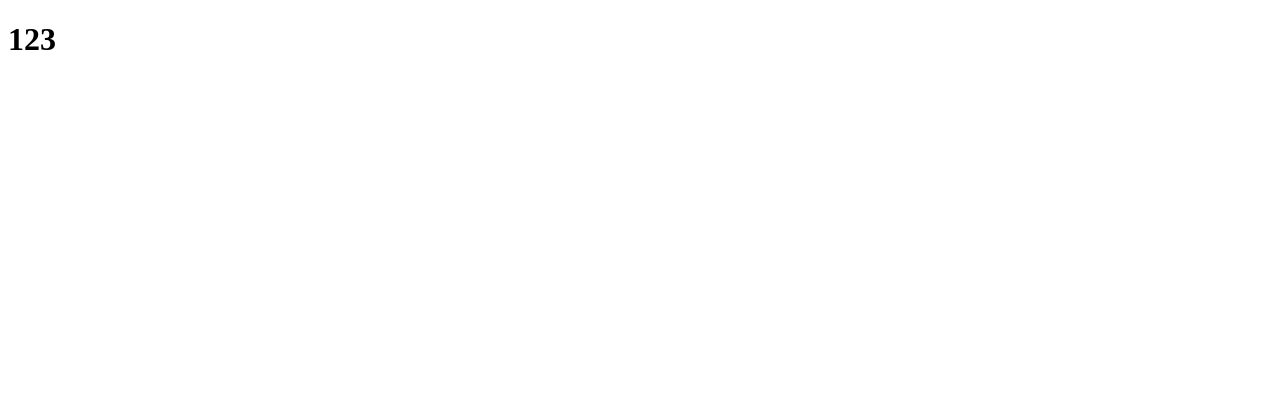
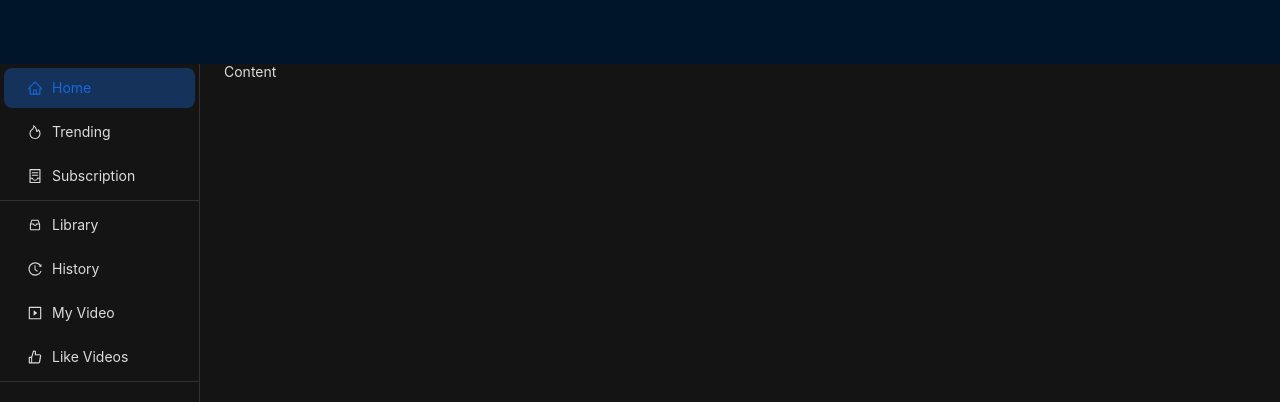
Before and after one commit to iovitz/belial, a React app in the folder client/: page / in a window 1280 px wide. Shown: the top 402 px of the page. Built offline with nearby package versions, Linux system fonts and the light colour scheme.

Commit message:
feat: 前端layout布局

```diff
--- a/client/public/index.html
+++ b/client/public/index.html
@@ -1,14 +1,11 @@
-<!DOCTYPE html>
+<!doctype html>
 <html lang="en">
   <head>
     <meta charset="utf-8" />
     <link rel="icon" href="%PUBLIC_URL%/favicon.ico" />
     <meta name="viewport" content="width=device-width, initial-scale=1" />
     <meta name="theme-color" content="#000000" />
-    <meta
-      name="description"
-      content="Web site created using create-react-app"
-    />
+    <meta name="description" content="Web site created using create-react-app" />
     <link rel="apple-touch-icon" href="%PUBLIC_URL%/logo192.png" />
     <!--
       manifest.json provides metadata used when your web app is installed on a
@@ -28,7 +25,7 @@
   </head>
   <body>
     <noscript>You need to enable JavaScript to run this app.</noscript>
-    <div id="root"></div>
+    <div id="__APP_CONTAINER__"></div>
     <!--
       This HTML file is a template.
       If you open it directly in the browser, you will see an empty page.
--- a/client/src/App.tsx
+++ b/client/src/App.tsx
@@ -1,10 +1,93 @@
 import React from 'react'
+import type { MenuProps } from 'antd'
+import { Layout, Menu, theme } from 'antd'
+import {
+  HomeOutlined,
+  FireOutlined,
+  LikeOutlined,
+  PlaySquareOutlined,
+  HistoryOutlined,
+  ContainerOutlined,
+  InboxOutlined,
+} from '@ant-design/icons'
 
-function App() {
+const { Header, Content, Sider } = Layout
+
+const menuItems: MenuProps['items'] = [
+  {
+    key: `1`,
+    icon: React.createElement(HomeOutlined),
+    label: `Home`,
+  },
+  {
+    key: `2`,
+    icon: React.createElement(FireOutlined),
+    label: `Trending`,
+  },
+  {
+    key: `3`,
+    icon: React.createElement(ContainerOutlined),
+    label: `Subscription`,
+  },
+  {
+    type: 'divider', // Must have
+  },
+  {
+    key: `4`,
+    icon: React.createElement(InboxOutlined),
+    label: `Library`,
+  },
+  {
+    key: `5`,
+    icon: React.createElement(HistoryOutlined),
+    label: `History`,
+  },
+  {
+    key: `6`,
+    icon: React.createElement(PlaySquareOutlined),
+    label: `My Video`,
+  },
+  {
+    key: `7`,
+    icon: React.createElement(LikeOutlined),
+    label: `Like Videos`,
+  },
+  {
+    type: 'divider', // Must have
+  },
+]
+
+const App: React.FC = () => {
+  const {
+    token: { colorBgContainer },
+  } = theme.useToken()
+
   return (
-    <div className='App'>
-      <h1>123</h1>
-    </div>
+    <Layout
+      style={{
+        height: '100%',
+      }}>
+      <Header style={{ display: 'flex', alignItems: 'center' }}>
+        <div className='demo-logo' />
+      </Header>
+      <Content
+        style={{
+          height: '100%',
+        }}>
+        <Layout style={{ background: colorBgContainer, height: '100%' }}>
+          <Sider style={{ background: colorBgContainer }} width={200}>
+            <Menu
+              mode='inline'
+              defaultSelectedKeys={['1']}
+              defaultOpenKeys={['sub1']}
+              style={{ height: '100%' }}
+              items={menuItems}
+            />
+          </Sider>
+          <Content style={{ padding: '0 24px', minHeight: 280 }}>Content</Content>
+        </Layout>
+      </Content>
+    </Layout>
   )
 }
 
--- a/client/src/index.tsx
+++ b/client/src/index.tsx
@@ -1,10 +1,18 @@
 import React from 'react'
 import ReactDOM from 'react-dom/client'
 import App from './App'
+import { ConfigProvider, theme } from 'antd'
+import 'normalize.css'
+import './style/global.less'
 
-const root = ReactDOM.createRoot(document.getElementById('root') as HTMLElement)
+const root = ReactDOM.createRoot(document.getElementById('__APP_CONTAINER__') as HTMLElement)
 root.render(
   <React.StrictMode>
-    <App />
-  </React.StrictMode>
+    <ConfigProvider
+      theme={{
+        algorithm: theme.darkAlgorithm,
+      }}>
+      <App />
+    </ConfigProvider>
+  </React.StrictMode>,
 )
--- /dev/null
+++ b/client/src/style/global.less
@@ -0,0 +1,3 @@
+html, body, #__APP_CONTAINER__ {
+  height: 100%;
+}
```
Also changed, not shown: client/config/webpack.config.js (+98 -144 lines), client/package.json (+10 -1 lines), client/.eslintrc.js, 1 other file (tests, documents, lock files or other folders).
